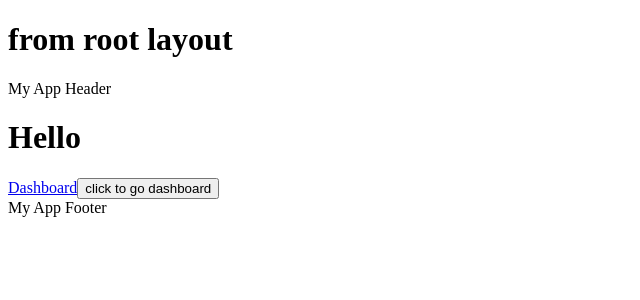
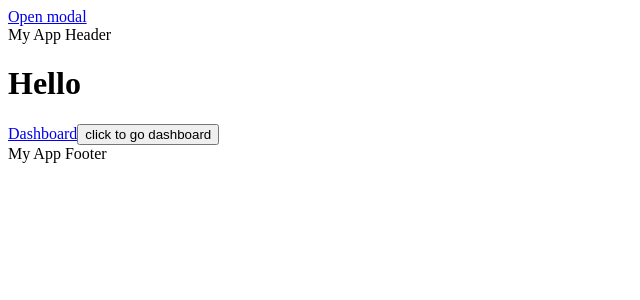
Before and after one commit to heinwaiyanhtet/Js-tech-stack-learning, a Next.js app in the folder next.js/: page / in a window 1280 px wide. Shown: the top 300 px of the page, without its empty margins (0-640 px from the left). Built offline with nearby package versions, Linux system fonts and the light colour scheme.

Commit message:
Next JS localization

```diff
--- a/next.js/src/app/dashboard/settings/error/page.tsx
+++ b/next.js/src/app/dashboard/settings/error.tsx
@@ -2,7 +2,7 @@
 
 import { useEffect } from 'react'
 
-export default function page({
+export default function Error({
   error,
   reset,
 }: {
--- a/next.js/src/app/layout.tsx
+++ b/next.js/src/app/layout.tsx
@@ -1,25 +1,22 @@
-// import type { Metadata } from 'next'
+import Link from 'next/link'
 
+export default function Layout({
+  auth,
+  children,
+}: {
+  auth: React.ReactNode
+  children: React.ReactNode
+}) {
+  return (
+    <html>
+      <body>
 
-// export const metadata: Metadata = {
-//   title: 'Next.js',
-// }
-
-
-export default function RootLayout({ children }: { children: React.ReactNode }) {
-  return (
-   <html>
-        <body>
-
-          <h1>from root layout</h1>
-
-          <main>
-
-            {children}
-
-
-          </main>
+      <nav>
+        <Link href="/login">Open modal</Link>
+      </nav>
+      <div>{auth}</div>
+      <div>{children}</div>
       </body>
-   </html>
+    </html>
   )
 }
--- a/next.js/src/app/page.tsx
+++ b/next.js/src/app/page.tsx
@@ -2,7 +2,6 @@
 
 import Link from "next/link";
 import { useRouter } from "next/navigation";
-
 
 export default function Home() {
 
--- /dev/null
+++ b/next.js/src/dictionaries/en.json
@@ -0,0 +1,5 @@
+{
+    "products": {
+      "cart": "Add to cart"
+    }
+}
--- /dev/null
+++ b/next.js/src/dictionaries/nl.json
@@ -0,0 +1,5 @@
+{
+    "products": {
+      "cart": "Toevoegen aan Winkelwagen"
+    }
+}
```
Also changed, not shown: next.js/src/app/[lang]/dictionaries.tsx (added, +19 -0 lines), next.js/src/app/[lang]/page.tsx (added, +13 -0 lines).
